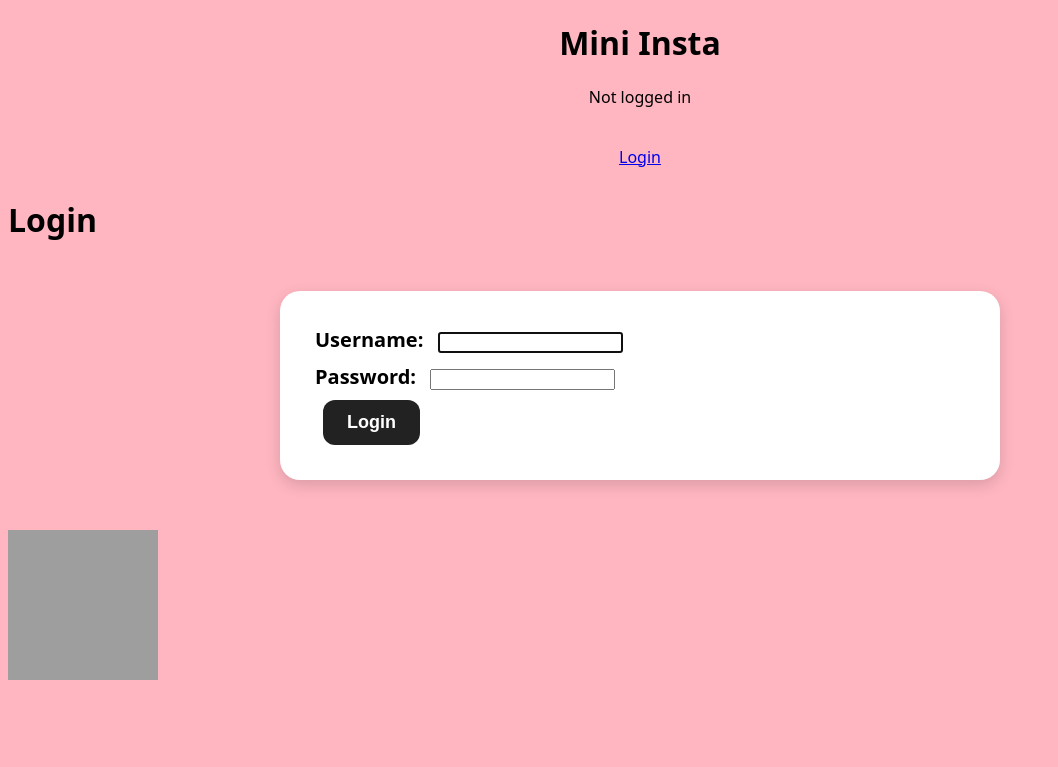
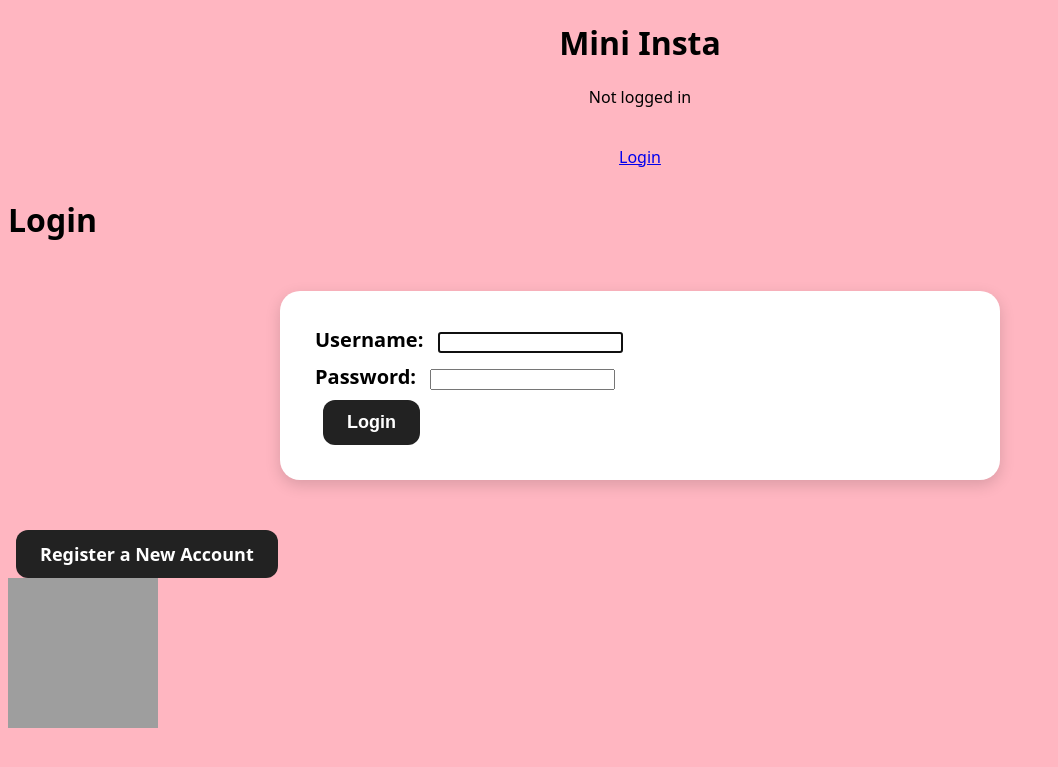
Before and after one commit to saud-otb/cs412, a Django app: page /mini_insta/login/ in a window 1280 px wide. Shown: the top 767 px of the page, without its empty margins (0-1058 px from the left). Run offline with Django 5.2, Linux system fonts and the light colour scheme; grey boxes are pictures that could not be loaded.

Commit message:
Added a button to create a new user

```diff
--- a/mini_insta/templates/mini_insta/login.html
+++ b/mini_insta/templates/mini_insta/login.html
@@ -16,4 +16,5 @@
         <input type="hidden" name="next" value="{% url 'show_all_profiles' %}">
     {% endif %}
 </form>
+<a href="{% url 'create_profile' %}" class="button">Register a New Account</a>
 {% endblock %}
```
